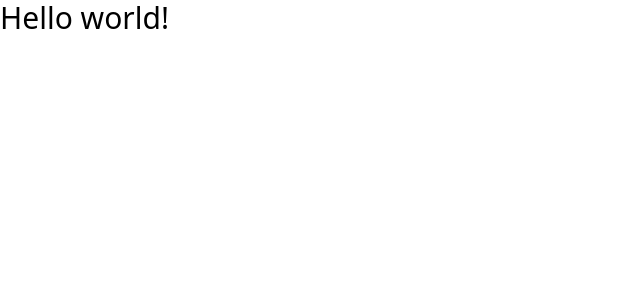
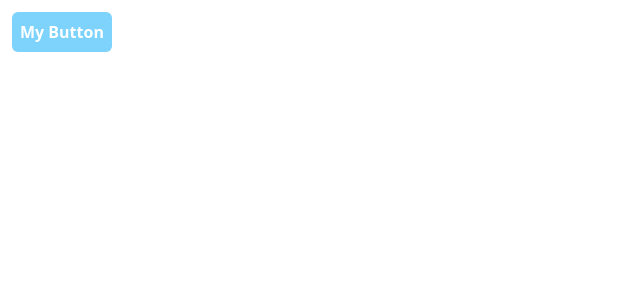
Before and after one commit to MonirSaikat/MonirSaikat, a Next.js app: page / in a window 1280 px wide. Shown: the top 300 px of the page, without its empty margins (0-640 px from the left). Built offline with nearby package versions, Linux system fonts and the light colour scheme.

Commit message:
added button

```diff
--- /dev/null
+++ b/components/Button.js
@@ -0,0 +1,5 @@
+export const Button = ({ children }) => {
+  return (
+    <button className='p-2 border-3 bg-sky-300 text-white rounded-md font-semibold m-3'>{ children }</button>
+  );
+};
--- a/pages/index.js
+++ b/pages/index.js
@@ -1,8 +1,10 @@
+import { Button } from 'components/Button';
+
 const HomePage = () => {
   return(
-    <h1 className="text-3xl">
-      Hello world!
-    </h1>
+    <div>
+      <Button>My Button</Button>
+    </div>
   );
 };
 
```
